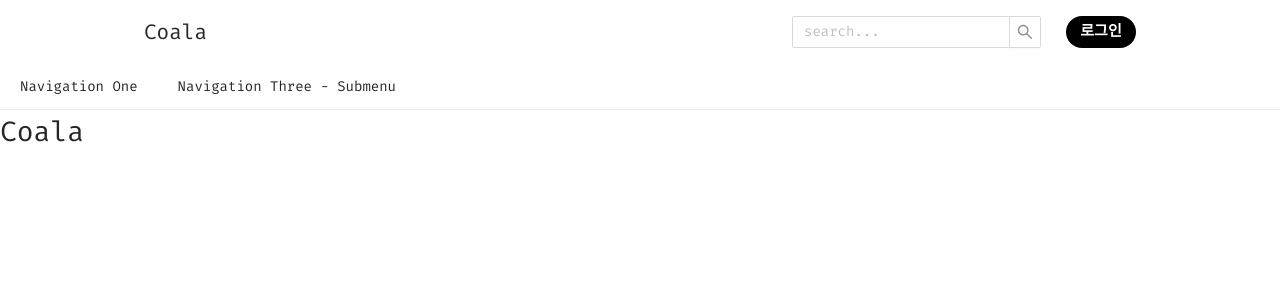
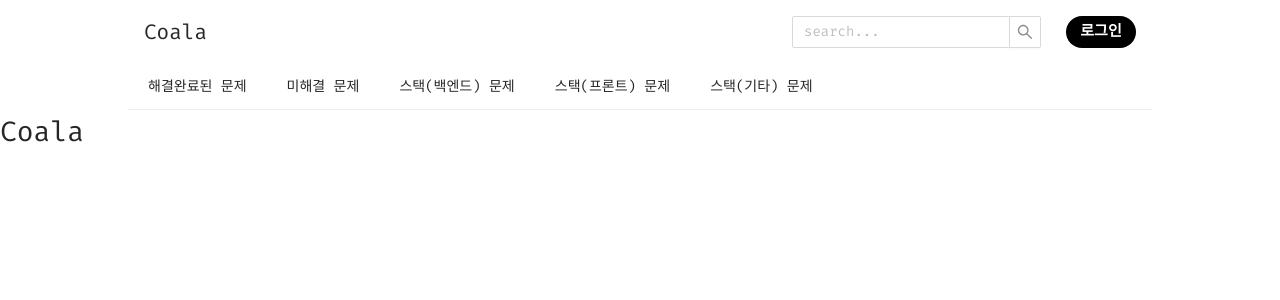
Before and after one commit to minheock/coala, a React (Create React App) app in the folder client/: page / in a window 1280 px wide. Shown: the top 300 px of the page. Built offline with nearby package versions, Linux system fonts and the light colour scheme; a web font is replaced by a local one.

Commit message:
Feat) 네비바 컴포넌트 구현

```diff
--- a/client/src/App.js
+++ b/client/src/App.js
@@ -1,13 +1,11 @@
 import './App.css';
 import Header from './components/Header';
 import 'antd/dist/antd.min.css';
-import NavBar from './components/NavBar';
 
 function App() {
   return (
     <div className="App">
       <Header />
-      <NavBar />
       <h1>Coala</h1>
     </div>
   );
--- a/client/src/components/Header.js
+++ b/client/src/components/Header.js
@@ -4,6 +4,7 @@ import { Input, Avatar } from 'antd';
 import { CaretDownOutlined } from '@ant-design/icons';
 import { XLView, LView, MView, SView } from '../config';
 import UserMore from './UserMore';
+import NavBar from './NavBar';
 
 const { Search } = Input;
 
@@ -106,6 +107,7 @@ function Header() {
     setUserInfo(userData);
   };
   return (
+    <>
       <HeaderWrapper>
         {isUserMore ? <UserMore /> : null}
         <div className="left-container">
@@ -130,12 +132,18 @@ function Header() {
               />
             </div>
           ) : (
-          <button onClick={handleLogin} type="button" className="login-button">
+            <button
+              onClick={handleLogin}
+              type="button"
+              className="login-button"
+            >
               로그인
             </button>
           )}
         </div>
       </HeaderWrapper>
+      <NavBar />
+    </>
   );
 }
 
--- a/client/src/components/NavBar.js
+++ b/client/src/components/NavBar.js
@@ -1,19 +1,50 @@
 import React from 'react';
 import { Menu } from 'antd';
+import styled from 'styled-components';
+import { XLView, LView, MView, SView } from '../config';
+
+const MeunWrapper = styled(Menu)`
+  margin: auto;
+  // 반응형
+  @media screen and (min-width: ${XLView}px) {
+    & {
+      width: 1375px;
+    }
+  }
+  @media screen and (max-width: ${LView}px) {
+    & {
+      width: 1024px;
+    }
+  }
+  @media screen and (max-width: ${MView}px) {
+    & {
+      width: 90%;
+    }
+  }
+  @media screen and (max-width: ${SView}px) {
+    & {
+      width: 100%;
+    }
+  }
+`;
 
 function NavBar() {
   return (
-    <Menu mode="horizontal">
-      <Menu.Item key="mail">Navigation One</Menu.Item>
-      <Menu.SubMenu key="SubMenu" title="Navigation Three - Submenu">
-        <Menu.ItemGroup title="Item 1">
-          <Menu.Item key="app">Navigation Two</Menu.Item>
-          <Menu.Item key="disabled" disabled>
-            Navigation Three
-          </Menu.Item>
-        </Menu.ItemGroup>
+    <MeunWrapper mode="horizontal">
+      <Menu.Item key="finish_content">해결완료된 문제</Menu.Item>
+      <Menu.Item key="unresolved_content">미해결 문제</Menu.Item>
+      <Menu.SubMenu key="Stack_back_Menu" title="스택(백엔드) 문제">
+        <Menu.Item key="Node.js">Node.js</Menu.Item>
+        <Menu.Item key="Sequelize">Sequelize</Menu.Item>
       </Menu.SubMenu>
-    </Menu>
+      <Menu.SubMenu key="Stack_front_Menu" title="스택(프론트) 문제">
+        <Menu.Item key="javascript">javascript</Menu.Item>
+        <Menu.Item key="React.js">React.js</Menu.Item>
+      </Menu.SubMenu>
+      <Menu.SubMenu key="Stack_ethier_Menu" title="스택(기타) 문제">
+        <Menu.Item key="AWS">AWS</Menu.Item>
+      </Menu.SubMenu>
+    </MeunWrapper>
   );
 }
 
--- a/client/src/components/UserMore.js
+++ b/client/src/components/UserMore.js
@@ -9,6 +9,7 @@ const Container = styled.div`
   width: 180px;
   top: 55px;
   right: 13px;
+  background-color: #ffffff;
   ul {
     list-style: none;
     padding: 0px;
```
Lines whose indentation alone changed are shown as unchanged.
